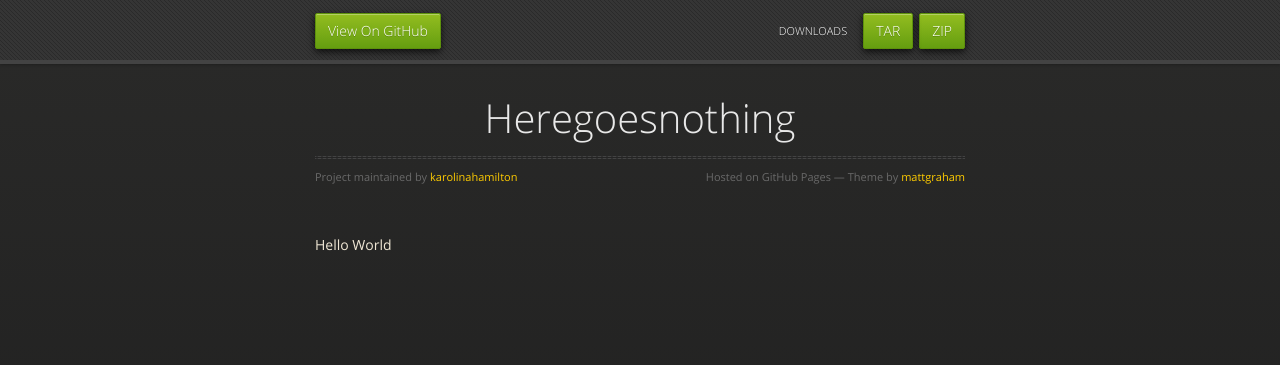
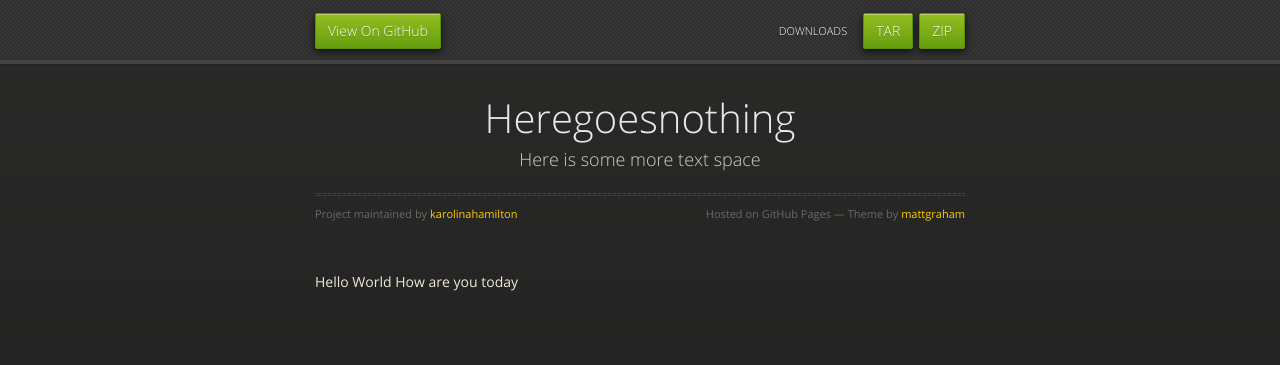
Before and after one commit to karolinahamilton/HereGoeNothing, a plain HTML site: page index.html in a window 1280 px wide. Drawn offline with nearby package versions, Linux system fonts and the light colour scheme.

Commit message:
Update index.html

```diff
--- a/index.html
+++ b/index.html
@@ -32,13 +32,14 @@
       <section>
         <div id="title">
           <h1>Heregoesnothing</h1>
-          <p></p>
+          <p>Here is some more text space</p>
           <hr>
           <span class="credits left">Project maintained by <a href="https://github.com/karolinahamilton">karolinahamilton</a></span>
           <span class="credits right">Hosted on GitHub Pages &mdash; Theme by <a href="https://twitter.com/michigangraham">mattgraham</a></span>
         </div>
 
-        <p>Hello World</p>
+        <p>Hello World
+        How are you today</p>
       </section>
 
     </div>
```
